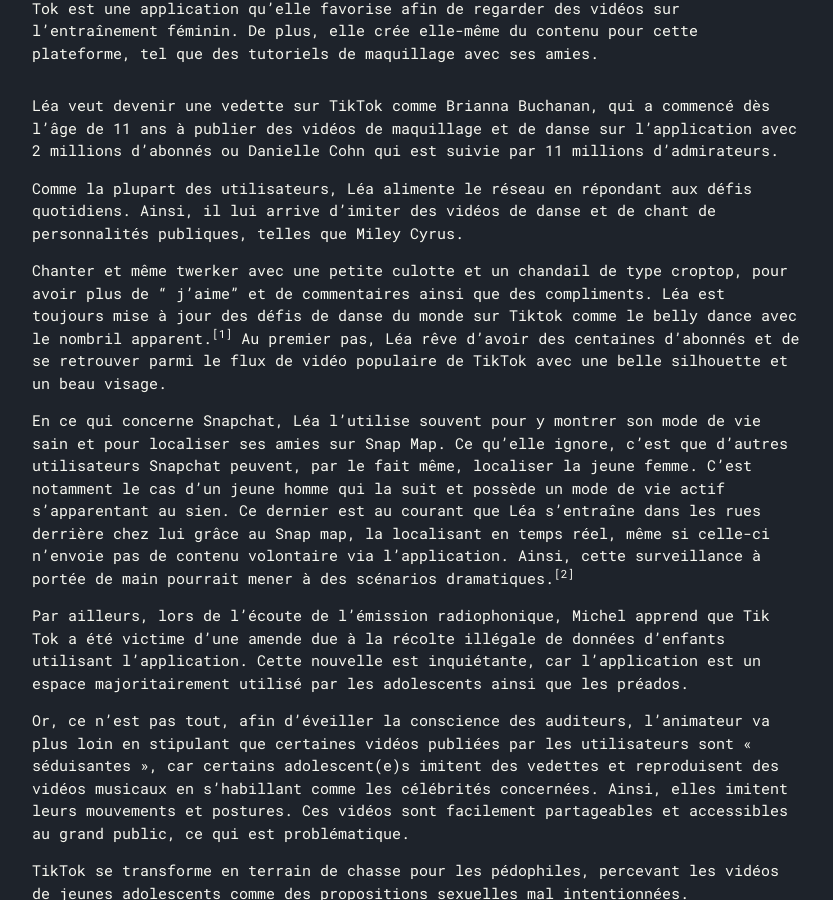
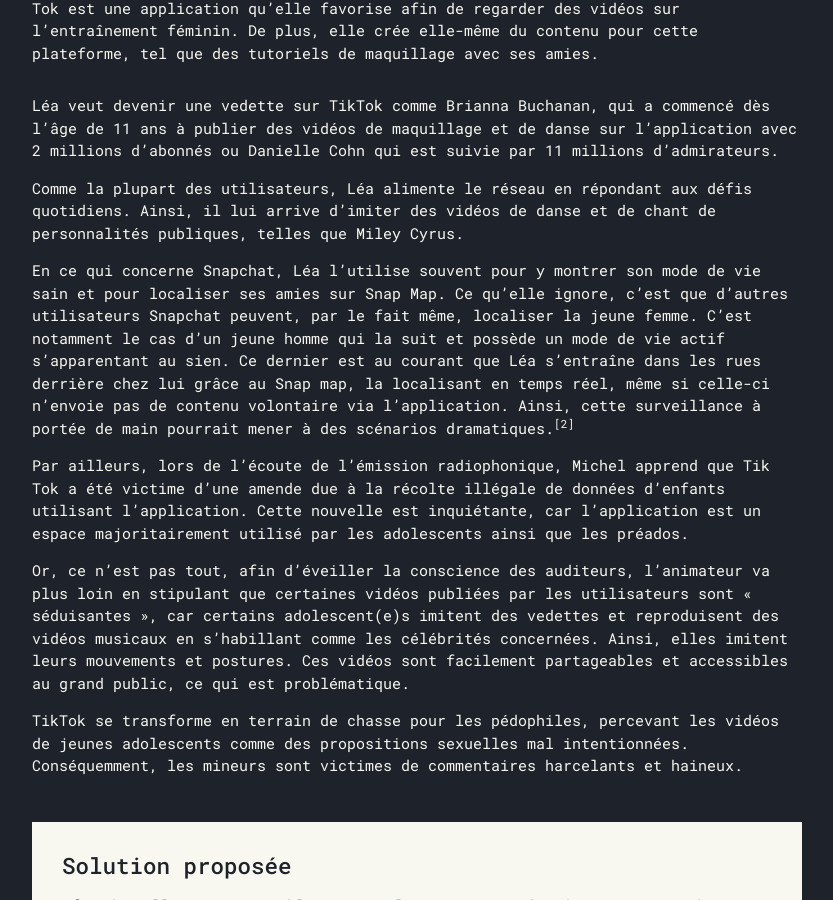
Before and after one commit to mwanheda/michel, a Jekyll site: the page built from _steps/0730.md, in a window 1280 px wide and 900 px high, scrolled down 524 px. Shown: the whole window, without its empty margins (223-1056 px from the left). Built offline with Jekyll 4.4.1, drawn with Linux system fonts in a browser that asks for light colours.

Commit message:
Update 0730.md

```diff
--- a/_steps/0730.md
+++ b/_steps/0730.md
@@ -22,8 +22,6 @@
 
 Comme la plupart des utilisateurs, Léa alimente le réseau en répondant aux défis quotidiens. Ainsi, il lui arrive d’imiter des vidéos de danse et de chant de personnalités publiques, telles que Miley Cyrus.
 
-Chanter et même twerker avec une petite culotte et un chandail de type croptop, pour avoir plus de “ j’aime” et de commentaires ainsi que des compliments.  Léa est toujours mise à jour des défis de danse du monde sur Tiktok comme le belly dance avec le nombril apparent.<sup>[1]</sup> Au premier pas, Léa rêve d’avoir des centaines d’abonnés et de se retrouver parmi le flux de vidéo populaire de TikTok avec une belle silhouette et un beau visage.
-
 En ce qui concerne Snapchat, Léa l’utilise souvent pour y montrer son mode de vie sain et pour localiser ses amies sur Snap Map. Ce qu’elle ignore, c’est que d’autres utilisateurs Snapchat peuvent, par le fait même, localiser la jeune femme. C’est notamment le cas d’un jeune homme qui la suit et possède un mode de vie actif s’apparentant au sien. Ce dernier est au courant que Léa s’entraîne dans les rues derrière chez lui grâce au Snap map, la localisant en temps réel, même si celle-ci n’envoie pas de contenu volontaire via l’application. Ainsi, cette surveillance à portée de main pourrait mener à des scénarios dramatiques.<sup>[2]</sup>
 
 Par ailleurs, lors de l’écoute de l’émission radiophonique, Michel apprend que Tik Tok a été victime d’une amende due à la récolte illégale de données d’enfants utilisant l’application. Cette nouvelle est inquiétante, car l’application est un espace majoritairement utilisé par les adolescents ainsi que les préados.
```
